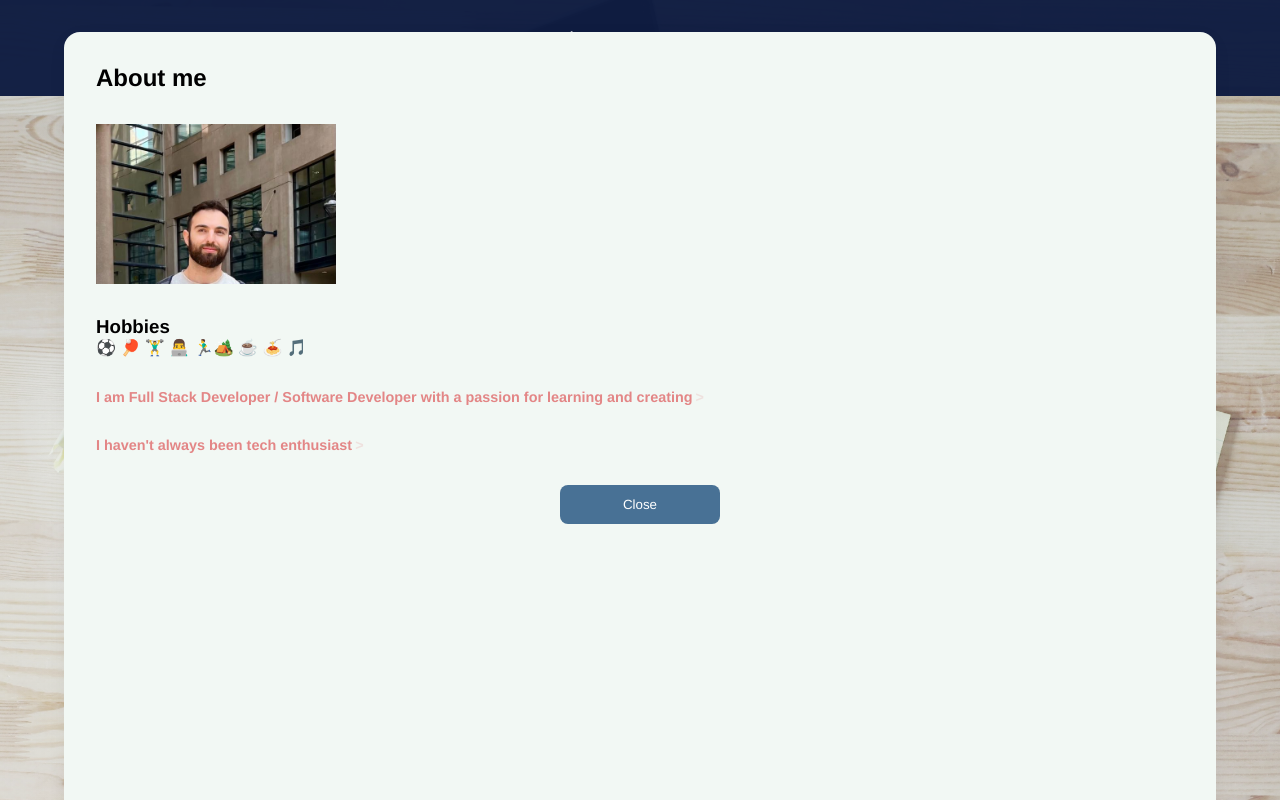
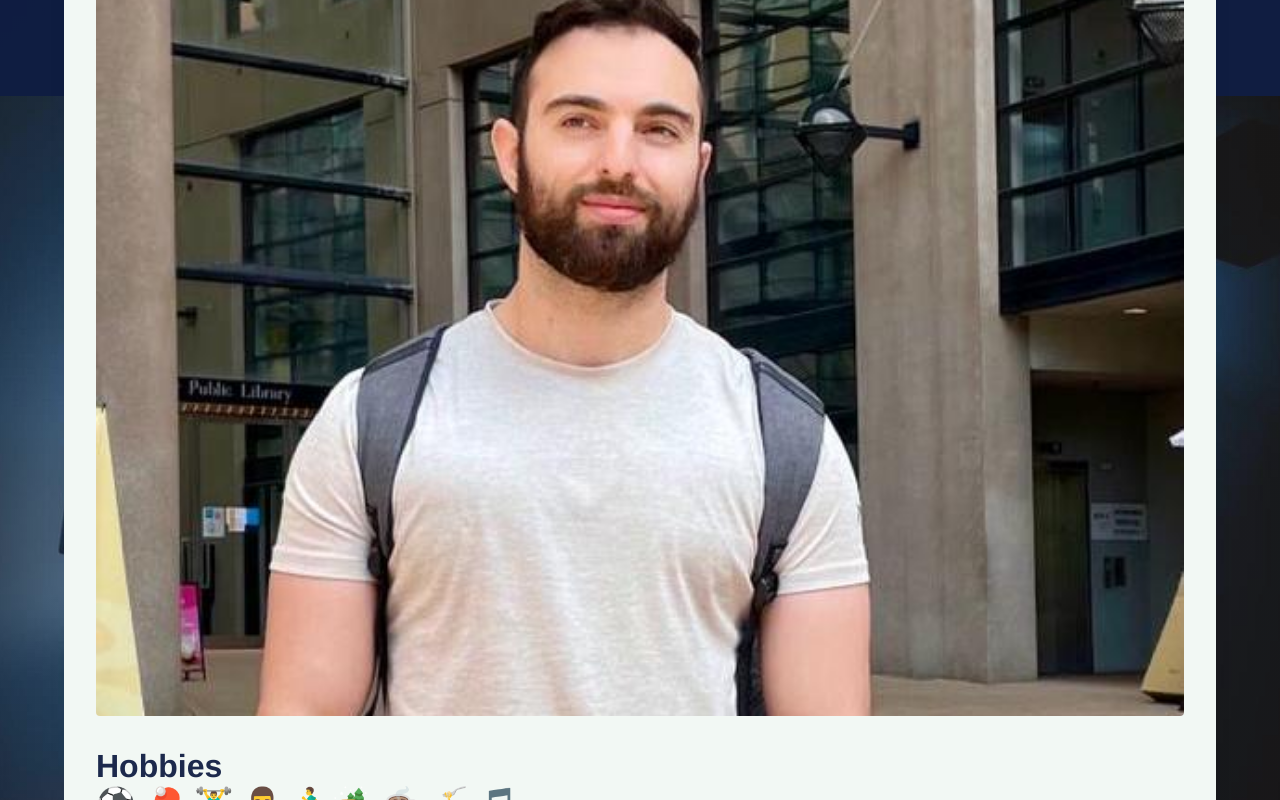
Before and after one commit to kabdulka/Portfolio, a React (Vite) app: page /about in a window 1280 px wide. Both pictures are taken after a click on the element "A bit about me". Shown: the top 800 px of the page. Built offline with nearby package versions, Linux system fonts and the light colour scheme.

Commit message:
add styling to home page

```diff
--- a/src/components/Modal/Modal.scss
+++ b/src/components/Modal/Modal.scss
@@ -4,11 +4,12 @@
 
 
 .modal {
+    color: $primary-background;
     display: flex;
     flex-direction: column;
     gap: 2rem;
     width: 90vw;
-    height: 51rem;
+    // height: 45rem;
     // height: 60vh;
     background-color: rgb(242, 248, 244);
     // border: red solid 1px;
@@ -18,7 +19,7 @@
     // top: 200px;
     box-shadow: 0 5px 20px 0 rgba(0, 0, 0, 0.04);
     padding: 2rem;
-    border-radius: 1rem;
+    border-radius: 0.25rem;
 
     transition: ease all 0.2s;
 
@@ -29,13 +30,29 @@
     }
 
     &__profile-img {
-        width: 15rem;
-        height: 10rem;
+        text-align: center;
+        height: 60vw;
+        // max-width: 40rem;
+        // max-height: 30rem;
         object-fit: cover;
         aspect-ratio: 16/9;
+        border-radius: 0.25rem;
+
+        @include tablet {
+
+        }
     }
 
-    &__about {
+    &__hobbies-title {
+        font-size: 2rem;
+    }
+
+
+    &__hobbies-desc {
+        font-size: 2rem;
+    }
+
+    &__story {
         color: rgb(227, 134, 134);
         font-weight: bold;
         font-size: 0.9rem;
--- a/src/components/Modal/Modal.tsx
+++ b/src/components/Modal/Modal.tsx
@@ -1,6 +1,6 @@
 
 import "./Modal.scss"
-import profileImage from "../../assets/images/Profile.jpeg"
+import profileImage from "../../assets/images/profileMain.jpeg"
 import { Typewriter } from 'react-simple-typewriter'
 // import profilePicture from "../../assets/images/profileImage.jpg"
 
@@ -25,14 +25,14 @@ const Modal = ({handleModalChange}: ModalProps) => {
                         className="modal__profile-img"
                     />
                     <div className="modal__hobbies">
-                        <h3 className="modal__hobies-title">Hobbies</h3>
+                        <h3 className="modal__hobbies-title">Hobbies</h3>
                         <p className="modal__hobbies-desc">
                         ⚽ 🏓 🏋️‍♂️ 👨‍💻 🏃‍♂️🏕️ ☕ 🍝 🎵
                         </p>
                     </div>
                 </div>
                 <div
-                    className="modal__about"
+                    className="modal__currently"
                     >
 
                     <Typewriter
@@ -50,9 +50,8 @@ const Modal = ({handleModalChange}: ModalProps) => {
                     />
                 </div>
                 <div
-                    className="modal__about"
+                    className="modal__story"
                 >
-
                     <Typewriter
 
                         words={[`I haven't always been tech enthusiast`, `In fact, When I was younger, my dream was to make it pro in ⚽`, `I even made it to the Whitecaps youth team`, `Unfortunately, injuries got in the way of my dream 😔`]}
--- a/src/pages/Home/Home.scss
+++ b/src/pages/Home/Home.scss
@@ -32,7 +32,7 @@
 
     &__modal--open {
         // background: linear-gradient(rgba(10, 10, 10, 0.5), rgba(6, 6, 6, 0.5)), url("/src/assets/images/background2.jpg") center/cover;
-        background: linear-gradient(rgba(227, 220, 220, 0.1), rgba(230, 207, 207, 0.1)), url("/src/assets/images/background2.jpg") center/cover;
+        background: linear-gradient(rgba(227, 220, 220, 0.1), rgba(230, 207, 207, 0.1)), url("/src/assets/images/newBG.jpg") center/cover;
 
         // background: linear-gradient(rgba(206, 197, 197, 0.35), rgba(223, 212, 220, 0.35)), url("/src/assets/images/background2.jpg") center/cover;
 
@@ -91,7 +91,11 @@
         // font-size: max(3vw);
         animation: blinking 1.5s linear infinite;
         @include text-bliking;
-        font-size: 0.75rem;
+        font-size: 0.8rem;
+        align-self: flex-end;
+        // color: #a55f5f;
+        color: $primary-background;
+        color: white;
         cursor: pointer;
 
         @media screen and (min-width: 350px) {
@@ -104,9 +108,7 @@
             font-size: 1.5rem;
         }
 
-        align-self: flex-end;
-        // color: #a55f5f;
-        color: $primary-background;
+
 
         &:hover {
             // color: $primary-text
@@ -128,17 +130,52 @@
         font-size: 3.4rem;
         // color: rgb(255 0 69);
         color: white;
-        animation: blinking 2s linear infinite;
+        // animation: blinking 2s linear infinite;
 
-        @include text-bliking;
+        // @include text-bliking;
+        background: linear-gradient(to right, hsl(0, 0%, 30%) 0, hsl(0, 0%, 100%) 10%, hsl(0, 0%, 30%) 20%);
+        -webkit-background-clip: text;
+        -webkit-text-fill-color: transparent;
+        @include text-shine-mobile;
+        animation: shine-mobile 2s infinite linear;
+
 
         @include tablet {
+            @include text-shine-tablet;
+            animation: shine 2s infinite linear;
             font-size: 4rem;
         }
         @include desktop {
             font-size: 5rem;
         }
     }
+
+    &__intro-wave {
+        // background-color: red;
+        @include wave-animation;
+        // animation: wave 2s infinite linear;
+        animation-name: wave;
+        animation-iteration-count: infinite;
+        animation-duration: 2.5s;
+        transform-origin: 70% 70%;
+        // display: flex;
+        // flex-direction: column;
+        display: inline-block;
+        font-size: 3.4rem;
+        // @include text-shine-mobile;
+        // animation: shine 2s infinite linear;
+
+        @include tablet {
+            font-size: 4rem;
+        }
+
+        @include desktop {
+            font-size: 5rem;
+        }
+
+    }
+
+
 
     &__info {
         text-align: center;
@@ -175,7 +212,9 @@
         }
 
         @include tablet {
-            font-size: 1.5rem;
+            // padding: 0,5rem 1rem 0.5rem 1rem;
+            font-size: 1rem;
+            width: 10rem;
 
         }
     }
@@ -257,13 +296,8 @@
     padding: 2rem;
     gap: 2.5rem;
     background-repeat: repeat-x;
-    // background: url("../../assets/images/skills_bg.avif");
-    // background-repeat: no-repeat;
-    // background-size:cover;
-    // background-position: 100% 100%;
-    // background-size: 100% 100%;
-    // animation: blink 12500s infinite;
-    animation: blink 5000s infinite;
+
+    animation: blink 15000s infinite linear;
 
     @include tablet {
         padding: 8rem 8rem 11rem 8rem;
--- a/src/pages/Home/Home.tsx
+++ b/src/pages/Home/Home.tsx
@@ -47,7 +47,8 @@ const Home = () => {
                         {/* <img src={profileImage} alt="profile-image" className="main__image-profile" /> */}
                     </div>
                     <div className="main__intro">
-                        <h1 className="main__intro-title"> Hello! I'm Kenan</h1>
+                        <h1 className="main__intro-title"> Hello! I'm Kenan  </h1>
+                        <span className="main__intro-wave">👋</span>
                     </div>
                 </div>
                 <div className="main__info" onClick={handleModalChange}>
--- a/src/styles/_mixins.scss
+++ b/src/styles/_mixins.scss
@@ -78,3 +78,58 @@
   }
 
 }
+
+@mixin text-shine-tablet {
+  @keyframes shine {
+    0% {
+      background-position: 0;
+    }
+
+    // 20% {
+    //   background-position: 100px;
+    // }
+    // 40% {
+    //   background-position: 200px
+    // }
+    // 60% {
+    //   background-position: 300px
+    // }
+    // 80% {
+    //   background-position: 400px
+    // }
+
+    100% {
+      background-position: 500px;
+    }
+  }
+
+}
+
+@mixin text-shine-mobile {
+  @keyframes shine-mobile {
+    0% {
+      background-position: 0px;
+    }
+    // 100% {
+    //   background-position: 600px;
+    // }
+    100% {
+      background-position: 420px;
+    }
+  }
+
+
+}
+@mixin wave-animation {
+
+  @keyframes wave {
+    0% { transform: rotate( 0.0deg) }
+    10% { transform: rotate(14.0deg) }
+    20% { transform: rotate(-8.0deg) }
+    30% { transform: rotate(14.0deg) }
+    40% { transform: rotate(-4.0deg) }
+    50% { transform: rotate(10.0deg) }
+    60% { transform: rotate( 0.0deg) }
+    100% { transform: rotate( 0.0deg) }
+  }
+}
```
Also changed, not shown: src/assets/images/profileMain.jpeg (added).
